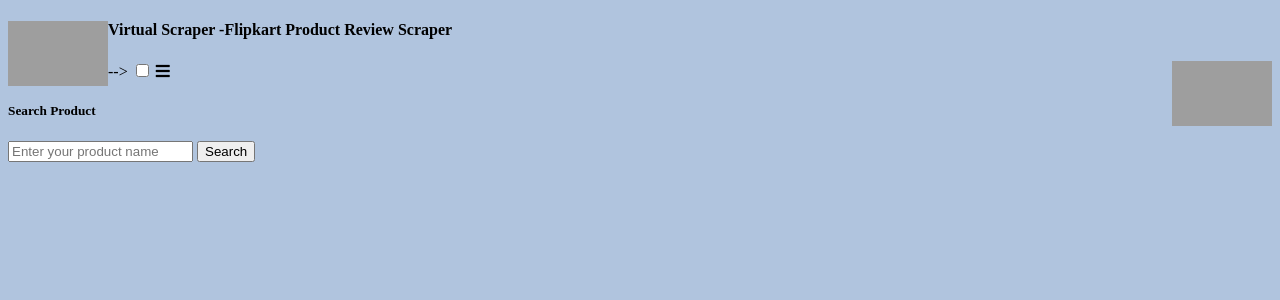
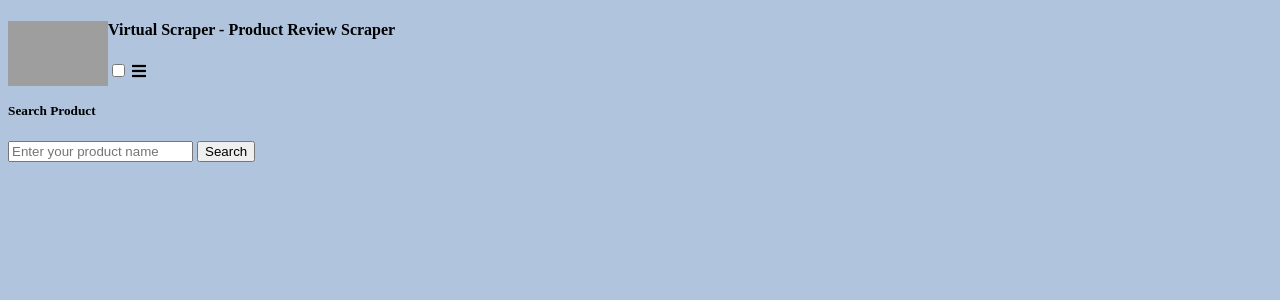
Before and after one commit to Shreya-AP22/Product_review_scraper, a Flask app: page / in a window 1280 px wide. Shown: the top 300 px of the page. Run offline with Flask 2, Linux system fonts and the light colour scheme; grey boxes are pictures that could not be loaded.

Commit message:
Update index.html

```diff
--- a/templates/index.html
+++ b/templates/index.html
@@ -15,23 +15,14 @@
           <img src="https://t3.ftcdn.net/jpg/00/93/38/06/360_F_93380639_5nsP2BBEIgFLUc1HyXFJ39TvEM5OhB0d.jpg" alt="" width="100" height="65" Align="left">
        </div>
        <div class="logo">
-          <h4>Virtual Scraper -Flipkart Product Review Scraper</h4>
+          <h4>Virtual Scraper - Product Review Scraper</h4>
        </div>
-       <div class="image">
-        <img src="https://www.nicepng.com/png/detail/790-7909408_flipkart-accessories-for-mobile-headphones-tablet-icon-of.png" alt="" width="100" height="65" Align="right">
-     </div>-->
 
        <input type="checkbox" id="click">
        <label for="click" class="menu-btn">
        <i class="fas fa-bars"></i>
        </label>
-       <!--<ul>
-          <li><a class="active" href="#">Home</a></li>
-          <li><a href="#">Features</a></li>
-          <li><a href="#">Contact Us</a></li>
-          <li><a href="#">Gallery</a></li>
-          <li><a href="#">Feedback</a></li>
-       </ul> -->
+
     </nav>
 <div class="content">
     <div>
```
